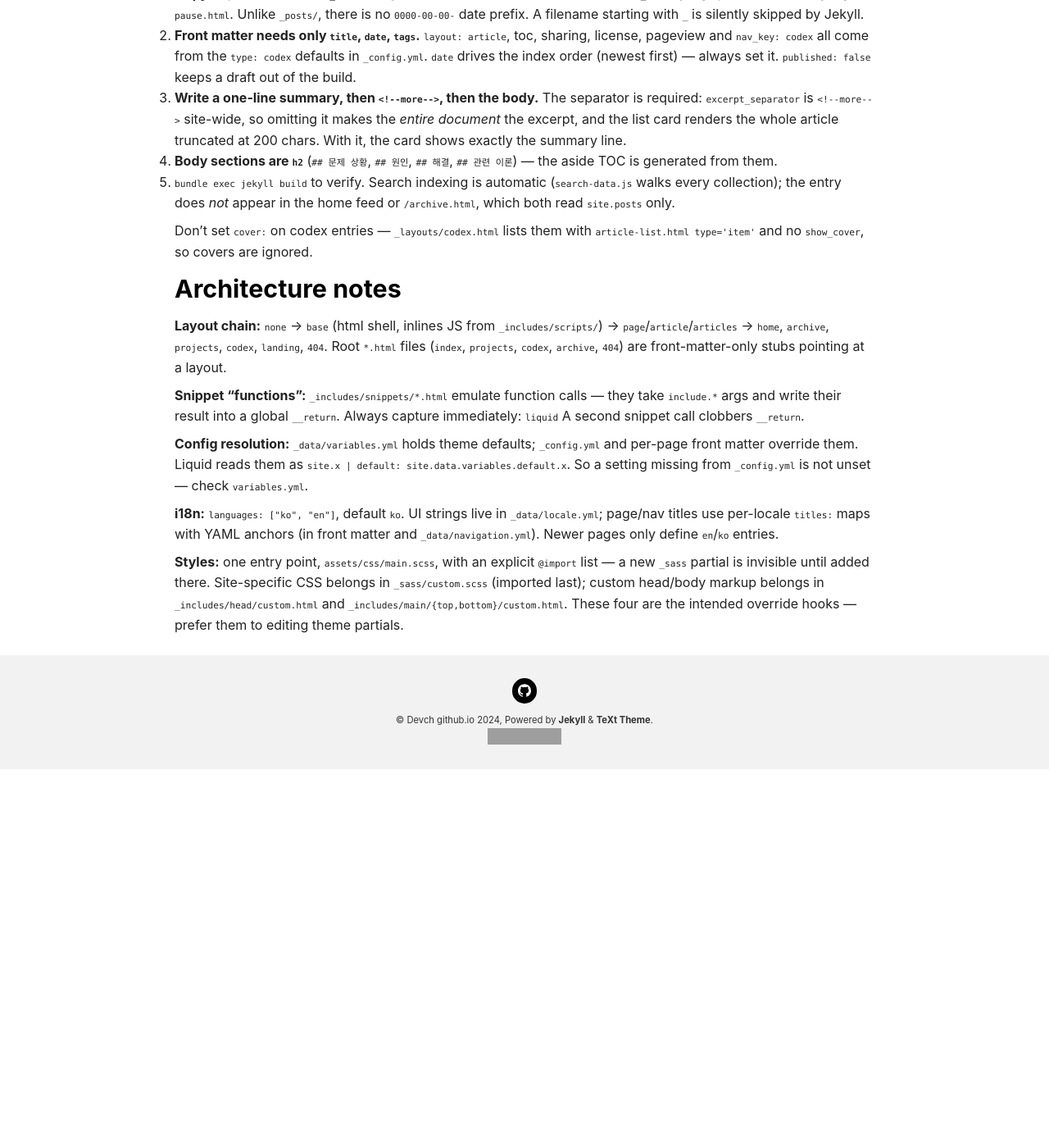
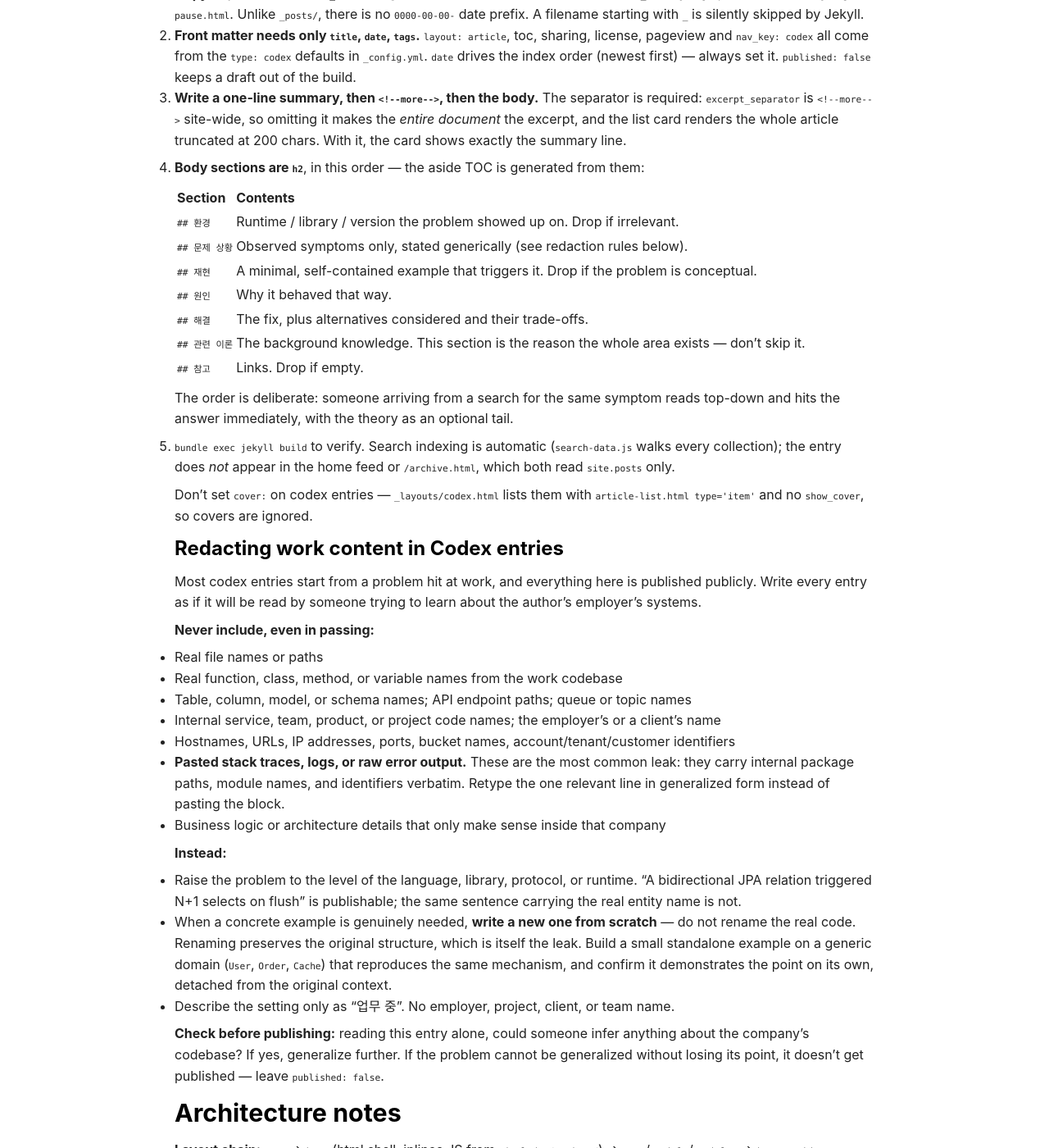
Before and after one commit to devch1013/devch1013.github.io, a Jekyll site: the page built from CLAUDE.md, in a window 1280 px wide and 1400 px high, scrolled down 1499 px. Shown: the whole window at 82% size. Built offline with Jekyll 4.4.1, drawn with Linux system fonts in a browser that asks for light colours; nearby versions of some CDN libraries; our own code applies the rules of GitHub Pages for plain Markdown files; before the commit the page ends 2437 px from its top, so only the background shows below that; grey boxes are pictures that could not be loaded.

Commit message:
docs: add codex section structure and redaction rules
Co-Authored-By: Claude Opus 5 (1M context) <noreply@anthropic.com>

```diff
--- a/CLAUDE.md
+++ b/CLAUDE.md
@@ -48,10 +48,44 @@ Images go in `assets/images/` (`cover/` for card covers, `postImages/` for inlin
 1. **Copy `templates/CODEX.md` to `_codex/<slug>.md`.** The filename becomes the URL — `_codex/jvm-gc-pause.md` → `/codex/jvm-gc-pause.html`. Unlike `_posts/`, there is no `0000-00-00-` date prefix. A filename starting with `_` is silently skipped by Jekyll.
 2. **Front matter needs only `title`, `date`, `tags`.** `layout: article`, toc, sharing, license, pageview and `nav_key: codex` all come from the `type: codex` defaults in `_config.yml`. `date` drives the index order (newest first) — always set it. `published: false` keeps a draft out of the build.
 3. **Write a one-line summary, then `<!--more-->`, then the body.** The separator is required: `excerpt_separator` is `<!--more-->` site-wide, so omitting it makes the *entire document* the excerpt, and the list card renders the whole article truncated at 200 chars. With it, the card shows exactly the summary line.
-4. **Body sections are `h2`** (`## 문제 상황`, `## 원인`, `## 해결`, `## 관련 이론`) — the aside TOC is generated from them.
+4. **Body sections are `h2`**, in this order — the aside TOC is generated from them:
+
+   | Section | Contents |
+   |---|---|
+   | `## 환경` | Runtime / library / version the problem showed up on. Drop if irrelevant. |
+   | `## 문제 상황` | Observed symptoms only, stated generically (see redaction rules below). |
+   | `## 재현` | A minimal, self-contained example that triggers it. Drop if the problem is conceptual. |
+   | `## 원인` | Why it behaved that way. |
+   | `## 해결` | The fix, plus alternatives considered and their trade-offs. |
+   | `## 관련 이론` | The background knowledge. This section is the reason the whole area exists — don't skip it. |
+   | `## 참고` | Links. Drop if empty. |
+
+   The order is deliberate: someone arriving from a search for the same symptom reads top-down and hits the answer immediately, with the theory as an optional tail.
 5. `bundle exec jekyll build` to verify. Search indexing is automatic (`search-data.js` walks every collection); the entry does *not* appear in the home feed or `/archive.html`, which both read `site.posts` only.
 
 Don't set `cover:` on codex entries — `_layouts/codex.html` lists them with `article-list.html type='item'` and no `show_cover`, so covers are ignored.
+
+### Redacting work content in Codex entries
+
+Most codex entries start from a problem hit at work, and everything here is published publicly. Write every entry as if it will be read by someone trying to learn about the author's employer's systems.
+
+**Never include, even in passing:**
+
+- Real file names or paths
+- Real function, class, method, or variable names from the work codebase
+- Table, column, model, or schema names; API endpoint paths; queue or topic names
+- Internal service, team, product, or project code names; the employer's or a client's name
+- Hostnames, URLs, IP addresses, ports, bucket names, account/tenant/customer identifiers
+- **Pasted stack traces, logs, or raw error output.** These are the most common leak: they carry internal package paths, module names, and identifiers verbatim. Retype the one relevant line in generalized form instead of pasting the block.
+- Business logic or architecture details that only make sense inside that company
+
+**Instead:**
+
+- Raise the problem to the level of the language, library, protocol, or runtime. "A bidirectional JPA relation triggered N+1 selects on flush" is publishable; the same sentence carrying the real entity name is not.
+- When a concrete example is genuinely needed, **write a new one from scratch** — do not rename the real code. Renaming preserves the original structure, which is itself the leak. Build a small standalone example on a generic domain (`User`, `Order`, `Cache`) that reproduces the same mechanism, and confirm it demonstrates the point on its own, detached from the original context.
+- Describe the setting only as "업무 중". No employer, project, client, or team name.
+
+**Check before publishing:** reading this entry alone, could someone infer anything about the company's codebase? If yes, generalize further. If the problem cannot be generalized without losing its point, it doesn't get published — leave `published: false`.
 
 ## Architecture notes
 
```
Also changed, not shown: templates/CODEX.md (+6 -0 lines).
